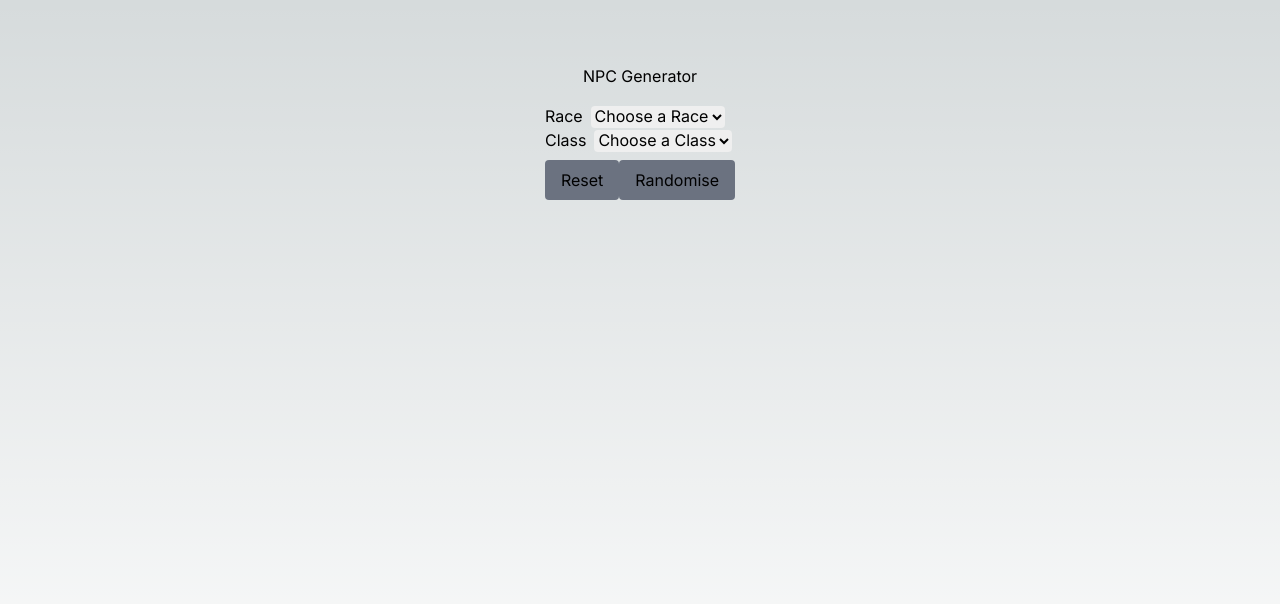
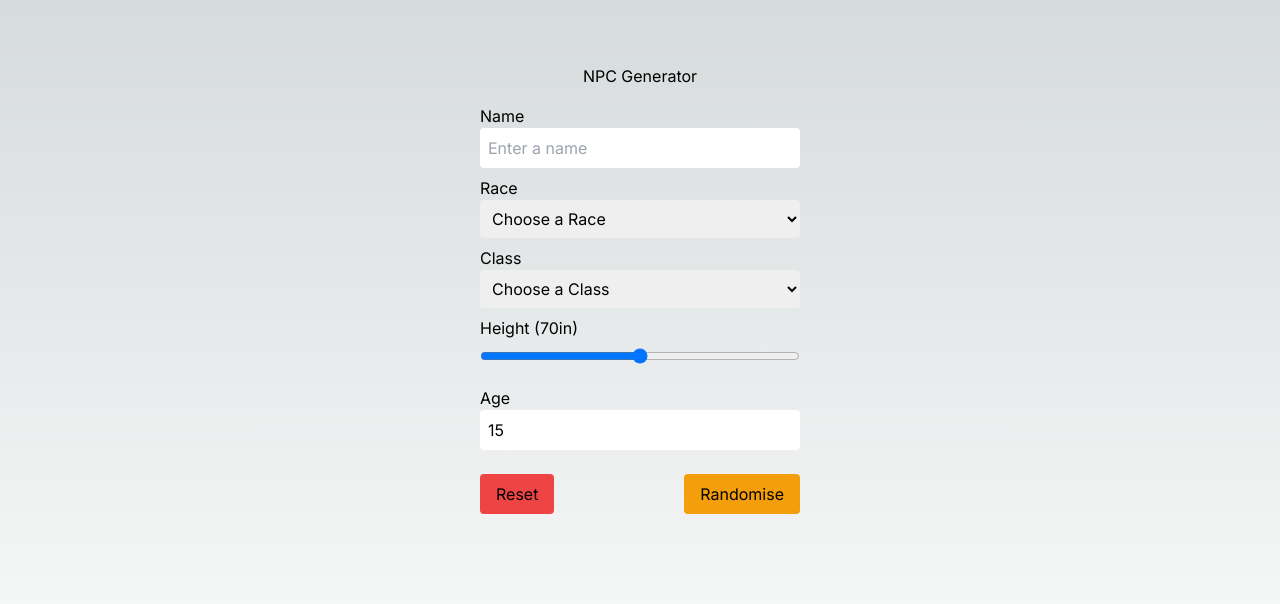
Before and after one commit to chrifox/smc, a Next.js app: page / in a window 1280 px wide. Shown: the top 604 px of the page. Built offline with nearby package versions, Linux system fonts and the light colour scheme.

Commit message:
seed data & additional input examples

```diff
--- a/app/components/Button.tsx
+++ b/app/components/Button.tsx
@@ -1,12 +1,23 @@
-type ButtonProps = {
+import { ButtonHTMLAttributes } from "react";
+
+interface ButtonProps extends ButtonHTMLAttributes<HTMLButtonElement> {
   action: any;
   label: string;
   classes?: string;
-};
+}
 
-const Button = ({ action, label, classes = "bg-gray-500" }: ButtonProps) => {
+const Button = ({
+  action,
+  label,
+  classes = "bg-gray-500",
+  ...rest
+}: ButtonProps) => {
   return (
-    <button className={`my-2 py-2 px-4 rounded ${classes}`} onClick={action}>
+    <button
+      className={`my-2 py-2 px-4 rounded ${classes}`}
+      onClick={action}
+      {...rest}
+    >
       {label}
     </button>
   );
--- a/app/components/Form/Input.tsx
+++ b/app/components/Form/Input.tsx
@@ -1,36 +1,21 @@
-type InputProps = {
+import { InputHTMLAttributes } from "react";
+
+interface InputProps extends InputHTMLAttributes<HTMLInputElement> {
   label: string;
-  value: any;
-  placeholder: string;
-  name: string;
-  type: "select" | "text" | "number";
   onChange: (event: React.ChangeEvent<any>) => void;
   options?: { label: string; value: string }[];
-};
+}
 
-const defaultInputClasses = "outline-none rounded ml-2";
+const defaultInputClasses = "text-black outline-none rounded w-full p-2";
 
-const Input = ({
-  label,
-  value,
-  name,
-  type,
-  onChange,
-  options = [],
-  placeholder,
-}: InputProps) => {
-  switch (type) {
+const Input = ({ label, options = [], ...props }: InputProps) => {
+  switch (props.type) {
     case "select":
       return options.length > 0 ? (
-        <div className="input-group">
+        <div className="input-group mb-2">
           <label>{label}</label>
-          <select
-            name={name}
-            className={`${defaultInputClasses} text-black`}
-            onChange={onChange}
-            defaultValue={value}
-          >
-            <option value="">{placeholder}</option>
+          <select className={defaultInputClasses} defaultValue={props.value}>
+            <option value="">{props.placeholder}</option>
             {options.map((option) => (
               <option key={option.value} value={option.value}>
                 {option.label}
@@ -39,16 +24,22 @@ const Input = ({
           </select>
         </div>
       ) : null;
-    default:
+    case "range":
       return (
-        <div className="input-group">
+        <div className="input-group mb-2">
           <label>{label}</label>
           <input
             className={defaultInputClasses}
-            name={name}
-            type={type}
-            onChange={onChange}
+            onMouseUp={props.onChange}
+            {...props}
           />
+        </div>
+      );
+    default:
+      return (
+        <div className="input-group mb-2">
+          <label>{label}</label>
+          <input className={defaultInputClasses} {...props} />
         </div>
       );
   }
--- a/app/page.tsx
+++ b/app/page.tsx
@@ -3,58 +3,21 @@
 import { useEffect, useState } from "react";
 import Button from "./components/Button";
 import Input from "./components/Form/Input";
-
-const seedData: any = {
-  races: [
-    {
-      value: "human",
-      label: "Human",
-    },
-    {
-      value: "dwarf",
-      label: "Dwarf",
-    },
-    {
-      value: "elf",
-      label: "Elf",
-    },
-  ],
-  subraces: {
-    dwarf: [
-      {
-        value: "hill_dwarf",
-        label: "Hill Dwarf",
-      },
-      {
-        value: "mountain_dwarf",
-        label: "Mountain Dwarf",
-      },
-    ],
-  },
-  classes: [
-    {
-      value: "fighter",
-      label: "Fighter",
-    },
-    {
-      value: "mage",
-      label: "Mage",
-    },
-    {
-      value: "rogue",
-      label: "Rogue",
-    },
-  ],
-};
+import seedData from "./seed.json";
 
 type FormDataState = {
   [key: string]: any;
 };
 
 const defaultFormData = {
+  name: "",
   race: "",
   class: "",
+  height: 70,
+  age: 15,
 };
+
+const data: any = seedData;
 
 export default function Home() {
   const [formData, setFormData] = useState<FormDataState>(defaultFormData);
@@ -64,6 +27,14 @@ export default function Home() {
       ...previousFormData,
       [event.target.name]: event.target.value,
     }));
+  }
+
+  function handleReset() {
+    setTimeout(window.location.reload.bind(window.location), 100);
+  }
+
+  function handleRandomise() {
+    // write the randomiser function
   }
 
   function handleSubmit(event: React.ChangeEvent<HTMLFormElement>) {
@@ -82,7 +53,16 @@ export default function Home() {
     <main className="flex min-h-screen flex-col items-center p-16">
       <h1 className="mb-4">NPC Generator</h1>
 
-      <form onSubmit={handleSubmit}>
+      <form className="min-w-[25vw]" onSubmit={handleSubmit}>
+        <Input
+          type="text"
+          label="Name"
+          name="name"
+          placeholder="Enter a name"
+          value={formData.name.value}
+          onChange={updateFormData}
+        />
+
         <Input
           type="select"
           label="Race"
@@ -93,7 +73,7 @@ export default function Home() {
           options={seedData.races}
         />
 
-        {seedData.subraces[formData.race] && (
+        {data.subraces[formData.race] && (
           <Input
             type="select"
             label="Subrace"
@@ -101,7 +81,7 @@ export default function Home() {
             placeholder="Choose a Subrace"
             value={formData.subrace?.value}
             onChange={updateFormData}
-            options={seedData.subraces[formData.race]}
+            options={data.subraces[formData.race]}
           />
         )}
 
@@ -115,14 +95,33 @@ export default function Home() {
           options={seedData.classes}
         />
 
-        <div className="flex flex-row justify-between">
+        <Input
+          type="range"
+          label={`Height (${formData.height}in)`}
+          name="height"
+          value={formData.height.value}
+          onChange={updateFormData}
+          min={36}
+          max={120}
+        />
+
+        <Input
+          type="number"
+          label="Age"
+          name="age"
+          value={15}
+          onChange={updateFormData}
+          min={1}
+          max={9999}
+        />
+
+        <div className="flex flex-row justify-between mt-4">
+          <Button action={handleReset} label="Reset" classes="bg-red-500" />
           <Button
-            action={() =>
-              setTimeout(window.location.reload.bind(window.location), 250)
-            }
-            label="Reset"
+            action={handleRandomise}
+            label="Randomise"
+            classes="bg-amber-500"
           />
-          <Button action={() => alert("randomise the NPC")} label="Randomise" />
         </div>
       </form>
     </main>
--- /dev/null
+++ b/app/seed.json
@@ -0,0 +1,42 @@
+{
+  "races": [
+    {
+      "value": "human",
+      "label": "Human"
+    },
+    {
+      "value": "dwarf",
+      "label": "Dwarf"
+    },
+    {
+      "value": "elf",
+      "label": "Elf"
+    }
+  ],
+  "subraces": {
+    "dwarf": [
+      {
+        "value": "hill_dwarf",
+        "label": "Hill Dwarf"
+      },
+      {
+        "value": "mountain_dwarf",
+        "label": "Mountain Dwarf"
+      }
+    ]
+  },
+  "classes": [
+    {
+      "value": "fighter",
+      "label": "Fighter"
+    },
+    {
+      "value": "mage",
+      "label": "Mage"
+    },
+    {
+      "value": "rogue",
+      "label": "Rogue"
+    }
+  ]
+}
```
